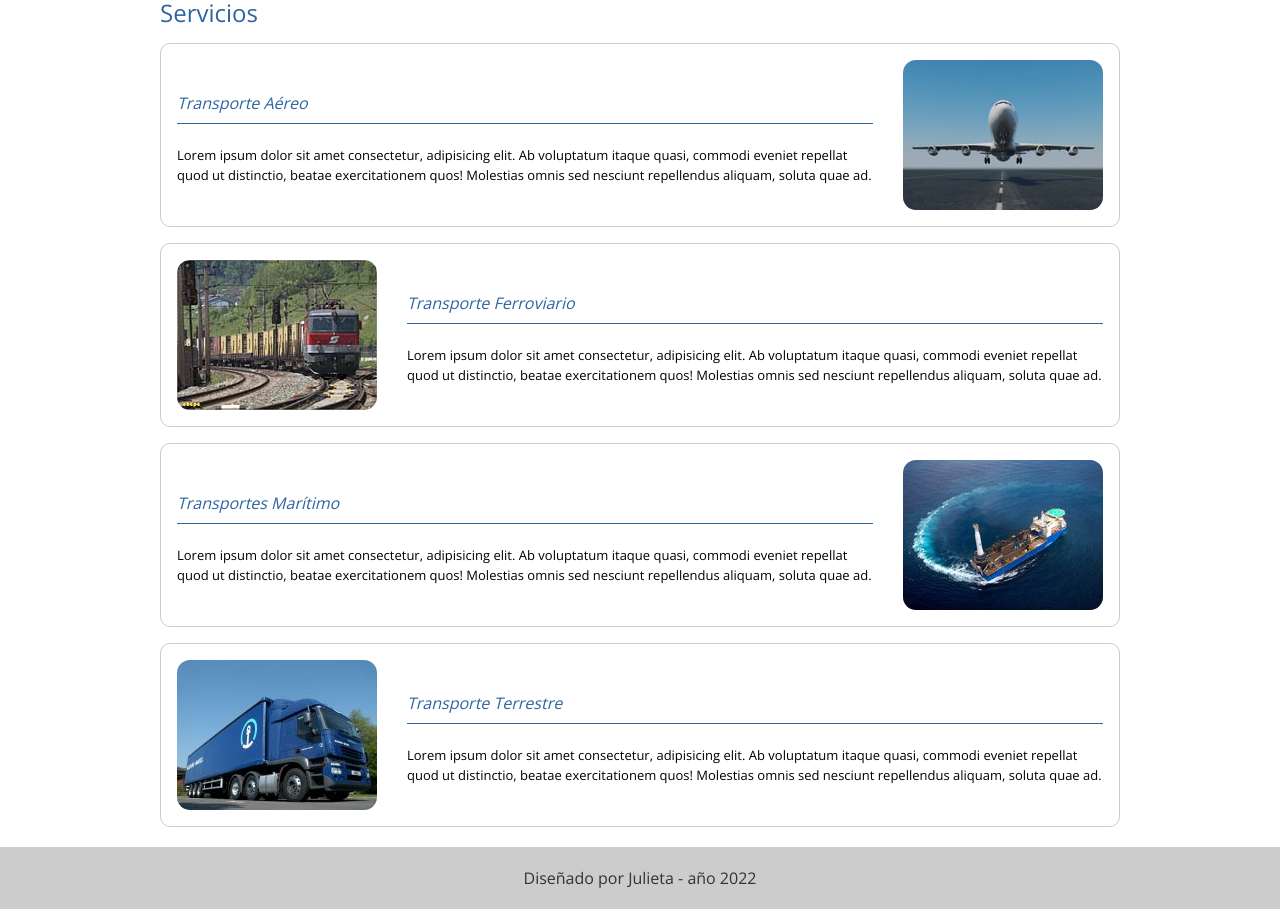
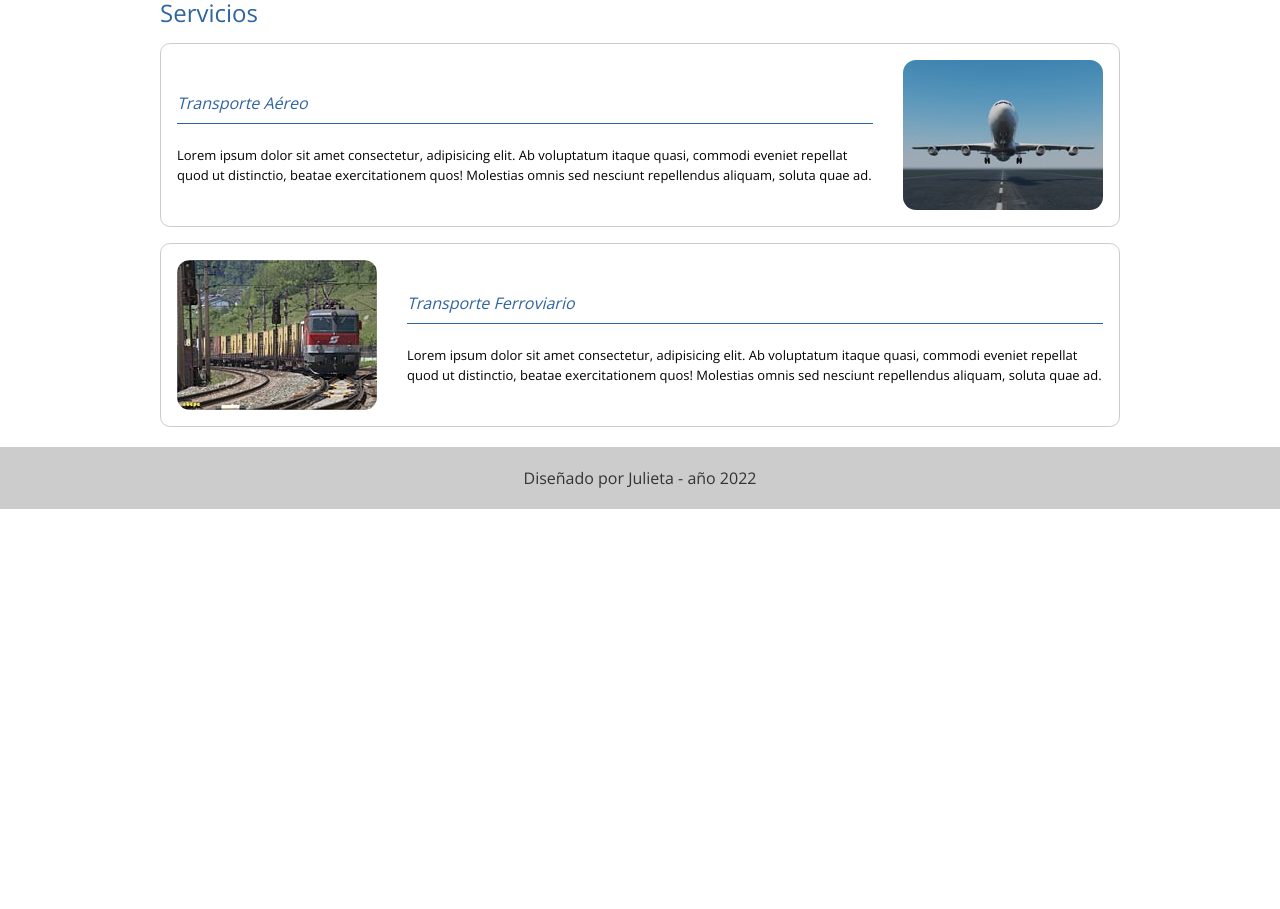
Before and after one commit to Julieta2022/Curso-UTN, a plain HTML site: page servicios.html in a window 1280 px wide. Shown: the part 197-1106 px from the top of the page. After the commit the page ends 800 px from the top, so only its background shows below. Drawn offline with nearby package versions, Linux system fonts and the light colour scheme.

Commit message:
saque 2 servicios

```diff
--- a/servicios.html
+++ b/servicios.html
@@ -55,24 +55,7 @@
                         repellendus aliquam, soluta quae ad.</p>
                 </div>
         </div>
-        <div class="servicio">
-                    <img src="img/servicios/maritimo.jpg" alt="barco">
-                    <div class="info">
-                        <h4> Transportes Marítimo</h4>
-                        <p>Lorem ipsum dolor sit amet consectetur, adipisicing elit. Ab voluptatum itaque quasi, commodi
-                            eveniet repellat quod ut distinctio, beatae exercitationem quos! Molestias omnis sed
-                            nesciunt repellendus aliquam, soluta quae ad.</p>
-                    </div>
-        </div>
-        <div class="servicio">
-                        <img src="img/servicios/terrestre.jpg" alt="camión">
-                        <div class="info">
-                            <h4> Transporte Terrestre</h4>
-                            <p>Lorem ipsum dolor sit amet consectetur, adipisicing elit. Ab voluptatum itaque quasi,
-                                commodi eveniet repellat quod ut distinctio, beatae exercitationem quos! Molestias omnis
-                                sed nesciunt repellendus aliquam, soluta quae ad.</p>
-                        </div>
-        </div>
+
 
 
 
```
